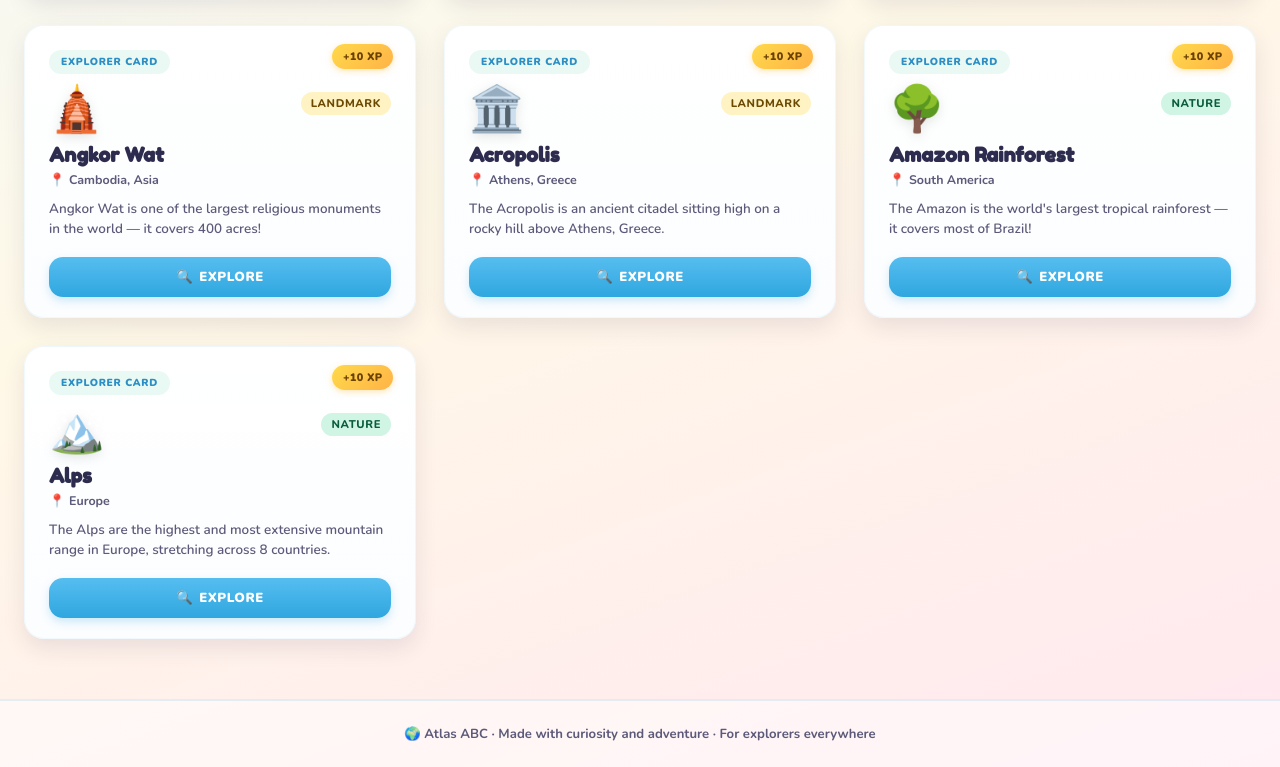
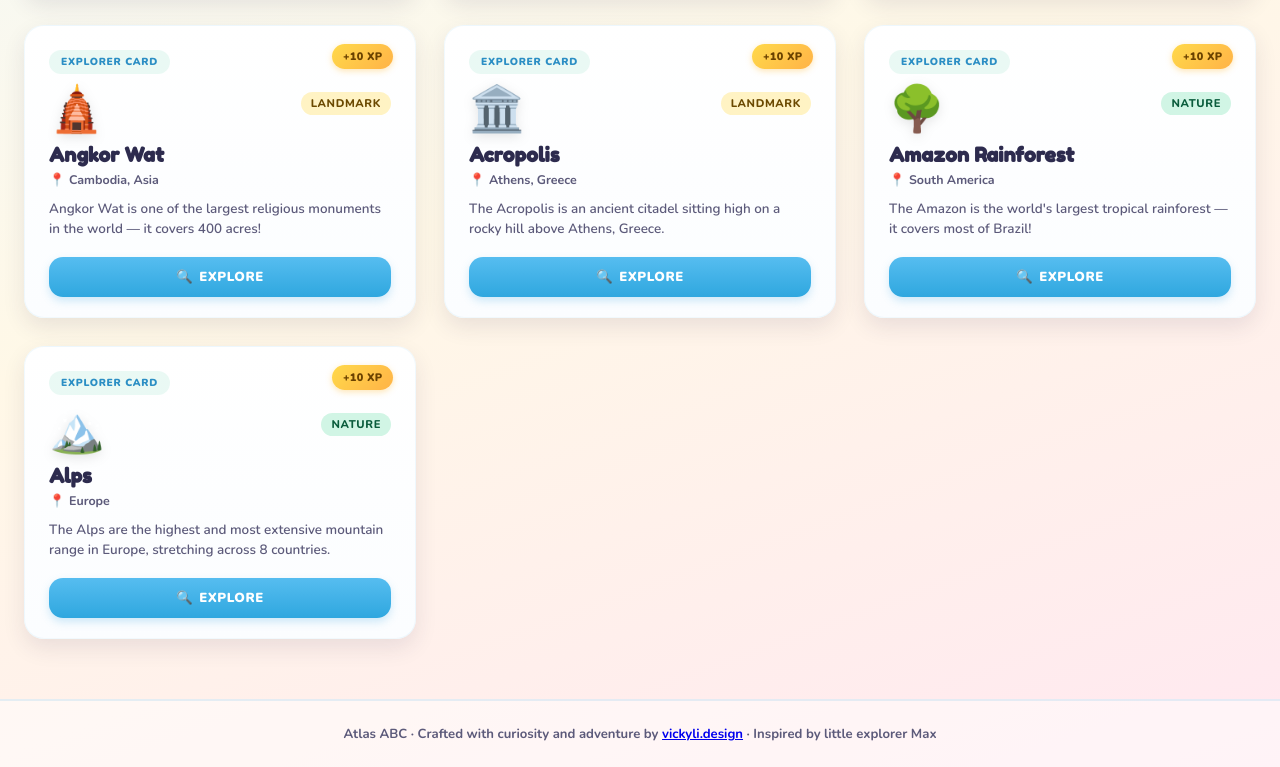
Before and after one commit to Vicky1115/atlas-abc, a plain HTML site: page index.html in a window 1280 px wide. Shown: the part 1594-2361 px from the top of the page. Drawn offline with nearby package versions, Linux system fonts and the light colour scheme.

Commit message:
Update index.html

```diff
--- a/index.html
+++ b/index.html
@@ -205,7 +205,7 @@
 
   <!-- ===== FOOTER ===== -->
   <footer class="site-footer" role="contentinfo">
-    <p>🌍 Atlas ABC · Made with curiosity and adventure · For explorers everywhere</p>
+    <p>Atlas ABC · Crafted with curiosity and adventure by <a href="https://vickyli.design" target="_blank" rel="noopener noreferrer">vickyli.design</a> · Inspired by little explorer Max</p>
   </footer>
 
   <script src="script.js"></script>
```
